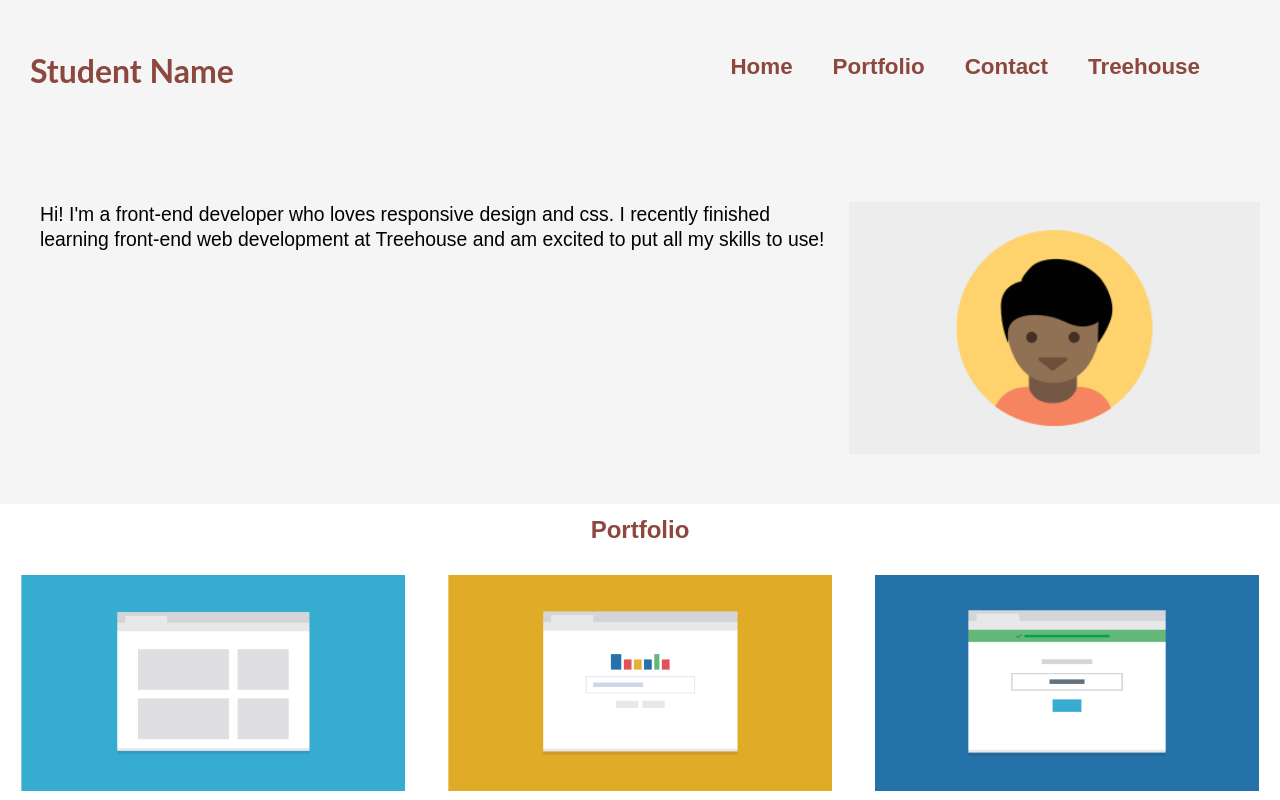
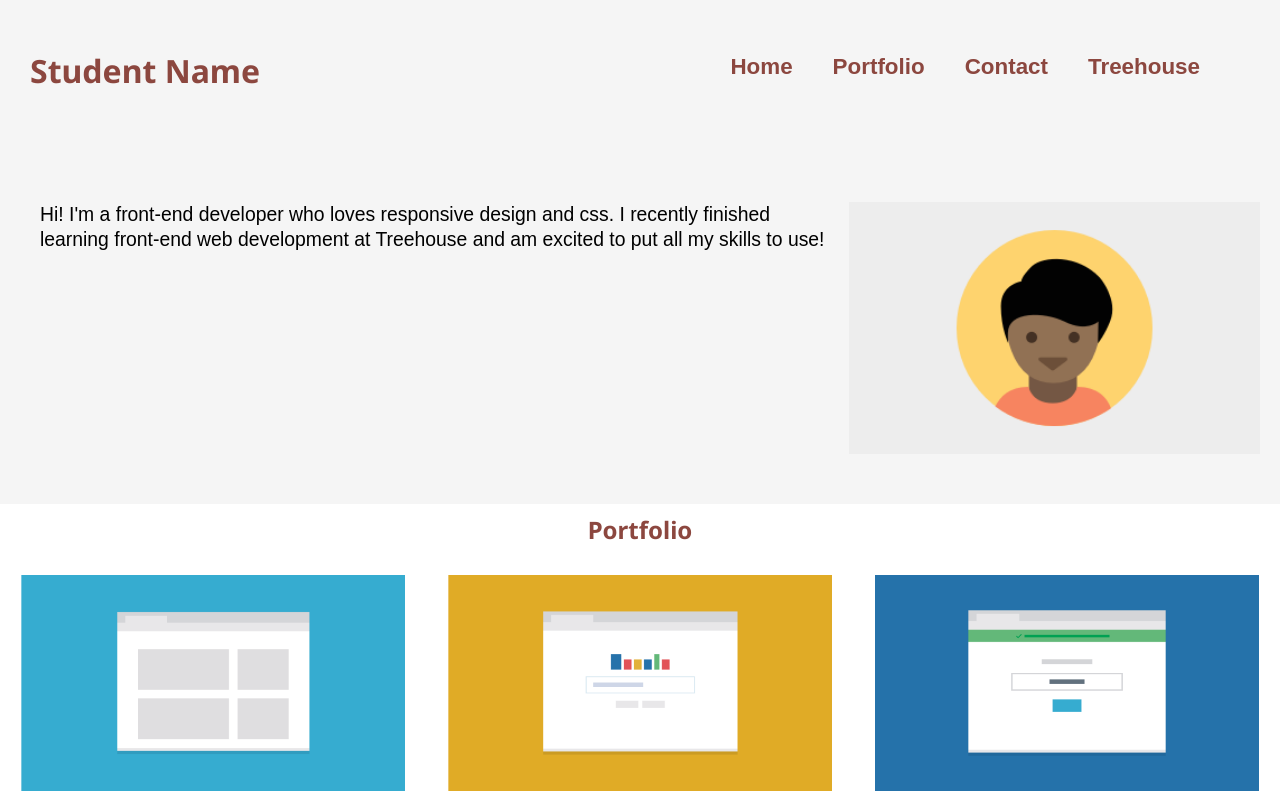
Before and after one commit to bradando4130/Techdegree-project-2, a plain HTML site: page index.html in a window 1280 px wide. Shown: the top 800 px of the page. Drawn offline with Linux system fonts and the light colour scheme.

Commit message:
final copy
actually pushed saturday's changes to origin.... lol
added google web font

```diff
--- a/CSS/styles.css
+++ b/CSS/styles.css
@@ -22,14 +22,14 @@ img {
 }
 
 h1, h2, h3, h4 {
-    font-family: 'Lato', sans-serif;
+    font-family: 'Noto Sans', sans-serif;
     color: #8c473f;
     text-align: center;
     padding: 20px 0 20px 0;
 }
 
 h2 {
-    font-family: 'Source Sans Pro', sans-serif;
+    font-family: 'Noto Sans', sans-serif;
     padding: 10px 0px 30px 0px;
     background-color: white;
 }
--- a/index.html
+++ b/index.html
@@ -5,6 +5,8 @@
     <meta http-equiv="X-UA-Compatible" content="IE=edge">
     <meta name="viewport" content="width=device-width, initial-scale=1.0">
     <title>Student Page</title>
+    <link rel="preconnect" href="https://fonts.gstatic.com">
+    <link href="https://fonts.googleapis.com/css2?family=Noto+Sans:ital,wght@0,400;0,700;1,400&display=swap" rel="stylesheet">
     <link rel="stylesheet" href="css/styles.css">
 </head>
 <body>
```
